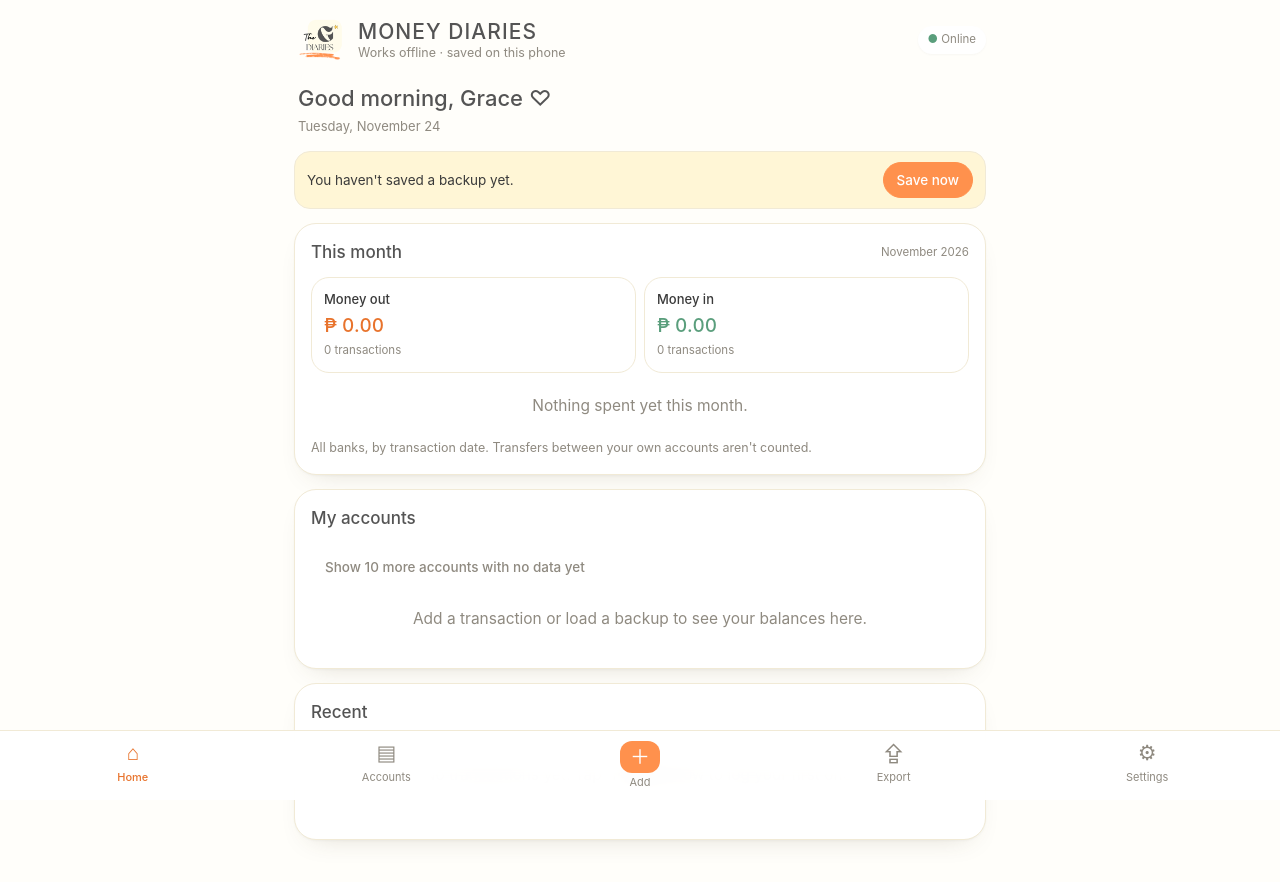
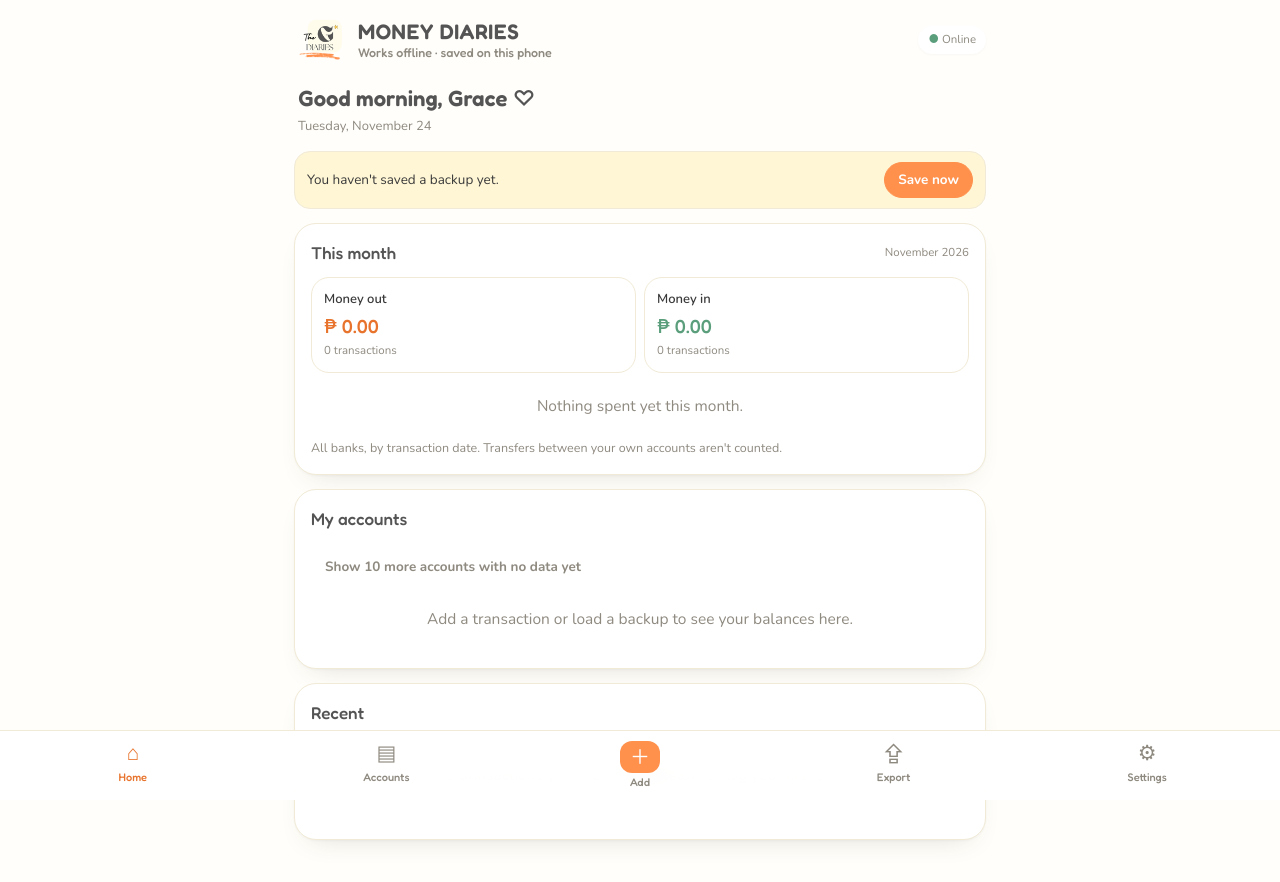
Before and after one commit to iamgracetorres/money-diaries, a plain HTML site: page index.html in a window 1280 px wide. Drawn offline with Linux system fonts and the light colour scheme.

Commit message:
Switch to rounded fonts (Fredoka + Nunito), bundled for offline use
Co-Authored-By: Claude Opus 5.5 <noreply@anthropic.com>
Claude-Session: https://claude.ai/code/session_01EpyqeQDwfwF3SRa4zqMPpp

```diff
--- a/index.html
+++ b/index.html
@@ -13,13 +13,19 @@
 <link rel="icon" href="icon-192.png">
 <link rel="apple-touch-icon" href="icon-192.png">
 <style>
-/* The G Diaries brand, offline: system fonts only, so nothing has to load from the internet. */
+/* The G Diaries brand. Rounded fonts ship with the app (fonts/), so they work offline too. */
+@font-face { font-family: "Fredoka"; src: url("fonts/fredoka-latin-500-normal.woff2") format("woff2"); font-weight: 500; font-display: swap; }
+@font-face { font-family: "Fredoka"; src: url("fonts/fredoka-latin-600-normal.woff2") format("woff2"); font-weight: 600; font-display: swap; }
+@font-face { font-family: "Nunito"; src: url("fonts/nunito-latin-400-normal.woff2") format("woff2"); font-weight: 400; font-display: swap; }
+@font-face { font-family: "Nunito"; src: url("fonts/nunito-latin-600-normal.woff2") format("woff2"); font-weight: 500 600; font-display: swap; }
+@font-face { font-family: "Nunito"; src: url("fonts/nunito-latin-700-normal.woff2") format("woff2"); font-weight: 700; font-display: swap; }
 :root {
   --bg: #fffefa; --cream: #fffbec; --surface: #ffffff; --ink: #3a3a3a; --charcoal: #545454; --muted: #8f8a80; --line: #f1ead6;
   --accent: #ff914d; --accent-deep: #e8732c; --accent-soft: #fff1e6; --star: #fdc84d;
   --expense: #e8732c; --income: #5a9e7c; --warn: #b8860b; --warn-soft: #fff6d6;
   --shadow: 0 1px 2px rgba(84,84,84,.04), 0 12px 28px -18px rgba(84,70,40,.25);
-  --font: "Jost", "Futura", "Avenir Next", -apple-system, system-ui, "Segoe UI", Roboto, sans-serif;
+  --font: "Nunito", -apple-system, system-ui, "Segoe UI", Roboto, sans-serif;
+  --font-display: "Fredoka", "Nunito", -apple-system, system-ui, sans-serif;
   color-scheme: light;
 }
 @media (prefers-color-scheme: dark) {
@@ -153,6 +159,10 @@ details[open] summary::after { content: "Hide"; } details[open] summary { margin
 .todo { display: flex; justify-content: space-between; align-items: center; gap: 8px; padding: 8px 2px; border-bottom: 1px solid var(--line); font-size: 14px; width: 100%; background: none; border-left: 0; border-right: 0; border-top: 0; font: inherit; color: inherit; text-align: left; }
 .todo:last-child { border-bottom: 0; }
 .todo .go { color: var(--accent-deep); font-size: 13px; white-space: nowrap; }
+/* Rounded display face for titles, amounts and tabs */
+h1, h2, .hi, .cell .v, .cell input, .amt-big, .tx .amt, .tabbar button, details summary, .picker select, .acct .val, .rec .a, .catbar .amt, .badge { font-family: var(--font-display); }
+h1 { font-weight: 600; letter-spacing: .03em; } h2, details summary { font-weight: 500; } .hi { font-weight: 600; }
+body { font-weight: 400; } .btn, .chip-btn, .ptype { font-weight: 700; }
 @media (prefers-reduced-motion: reduce) { * { transition: none !important; } }
 </style>
 </head>
--- a/sw.js
+++ b/sw.js
@@ -1,6 +1,8 @@
 // Keeps the app working with no internet: the app files are saved on the phone the first time it opens.
-const CACHE = "money-diaries-v3";
-const FILES = ["./", "./index.html", "./manifest.webmanifest", "./icon-192.png", "./icon-512.png"];
+const CACHE = "money-diaries-v4";
+const FILES = ["./", "./index.html", "./manifest.webmanifest", "./icon-192.png", "./icon-512.png",
+  "./fonts/fredoka-latin-500-normal.woff2", "./fonts/fredoka-latin-600-normal.woff2",
+  "./fonts/nunito-latin-400-normal.woff2", "./fonts/nunito-latin-600-normal.woff2", "./fonts/nunito-latin-700-normal.woff2"];
 self.addEventListener("install", e => { e.waitUntil(caches.open(CACHE).then(c => c.addAll(FILES)).then(() => self.skipWaiting())); });
 self.addEventListener("activate", e => { e.waitUntil(caches.keys().then(ks => Promise.all(ks.filter(k => k !== CACHE).map(k => caches.delete(k)))).then(() => self.clients.claim())); });
 // Only the app's own files go through here; Google sign-in and Drive requests go straight to the network, never cached.
```
Also changed, not shown: fonts/fredoka-latin-500-normal.woff2 (added), fonts/fredoka-latin-600-normal.woff2 (added), fonts/nunito-latin-400-normal.woff2 (added), fonts/nunito-latin-600-normal.woff2 (added), fonts/nunito-latin-700-normal.woff2 (added).
